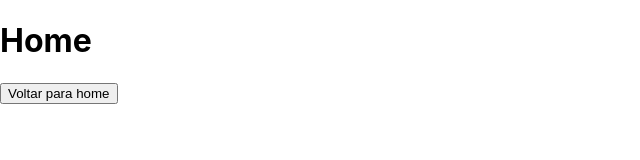
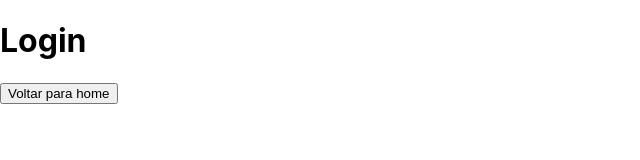
Before and after one commit to AltherLago/dio-clone-react, a React (Create React App) app: page /login in a window 1280 px wide. Shown: the top 160 px of the page, without its empty margins (0-640 px from the left). Built offline with nearby package versions, Linux system fonts and the light colour scheme.

Commit message:
route home && Login

```diff
--- a/src/App.js
+++ b/src/App.js
@@ -9,17 +9,17 @@ import {
     // useParams
 } from "react-router-dom";
 
-import { Home } from "./pages/home";
+import {Home} from "./pages/home";
 
-import { Login } from "./pages/login";
+import {Login} from "./pages/login";
 
 
 function App() {
     return (
       <Router>
           <Routes>
-              <Route path="/" element={<Home />}/>
-              <Route path="login" element={<Login />}/>
+              <Route index element={<Home />} />
+              <Route path="login" element={<Login />} exact />
           </Routes>
       </Router>
     );
--- a/src/pages/login/index.jsx
+++ b/src/pages/login/index.jsx
@@ -1,7 +1,7 @@
 const Login = () => {
     return(
         <>
-            <h1>Home</h1>
+            <h1>Login</h1>
             <button>Voltar para home</button>
         </>
     )
```
